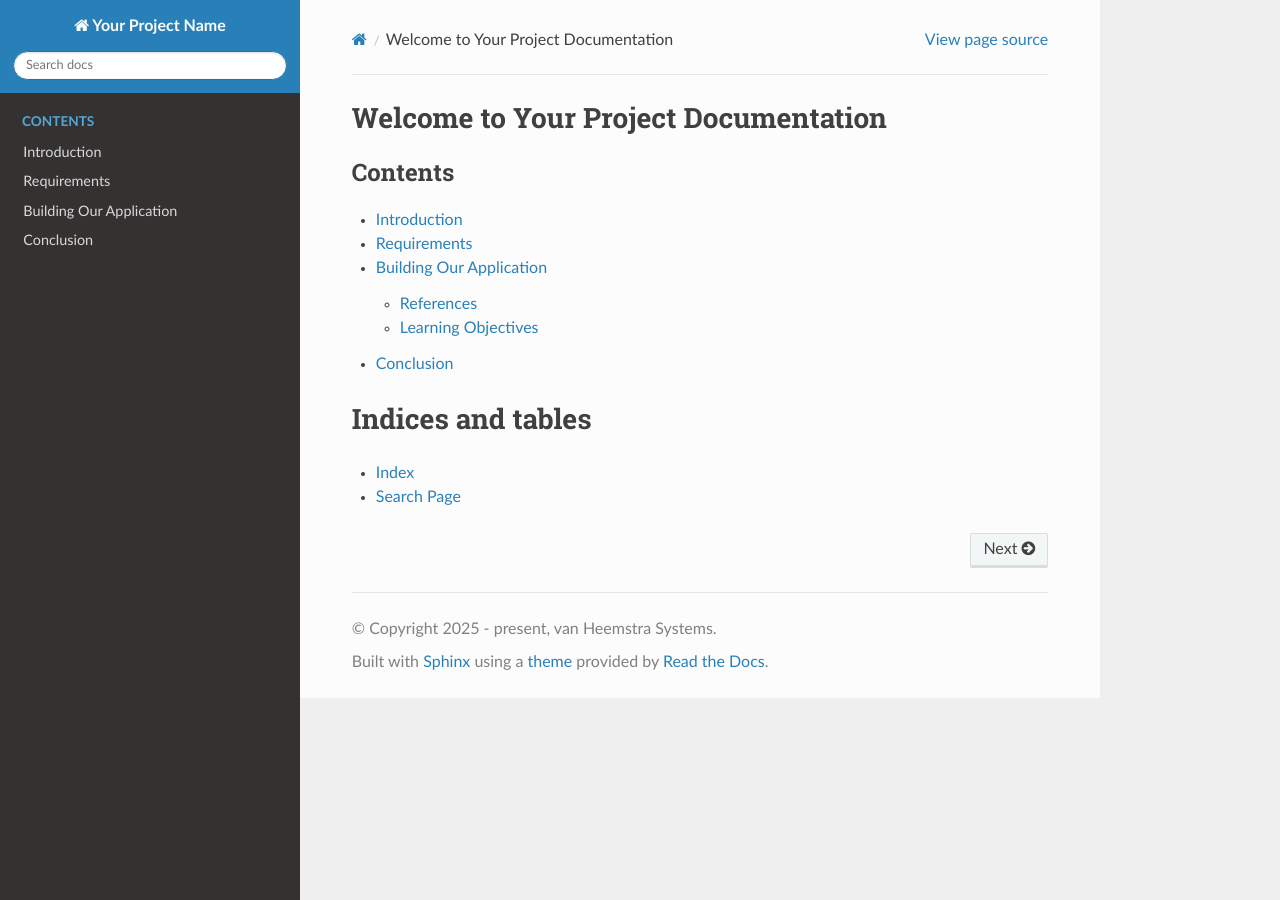
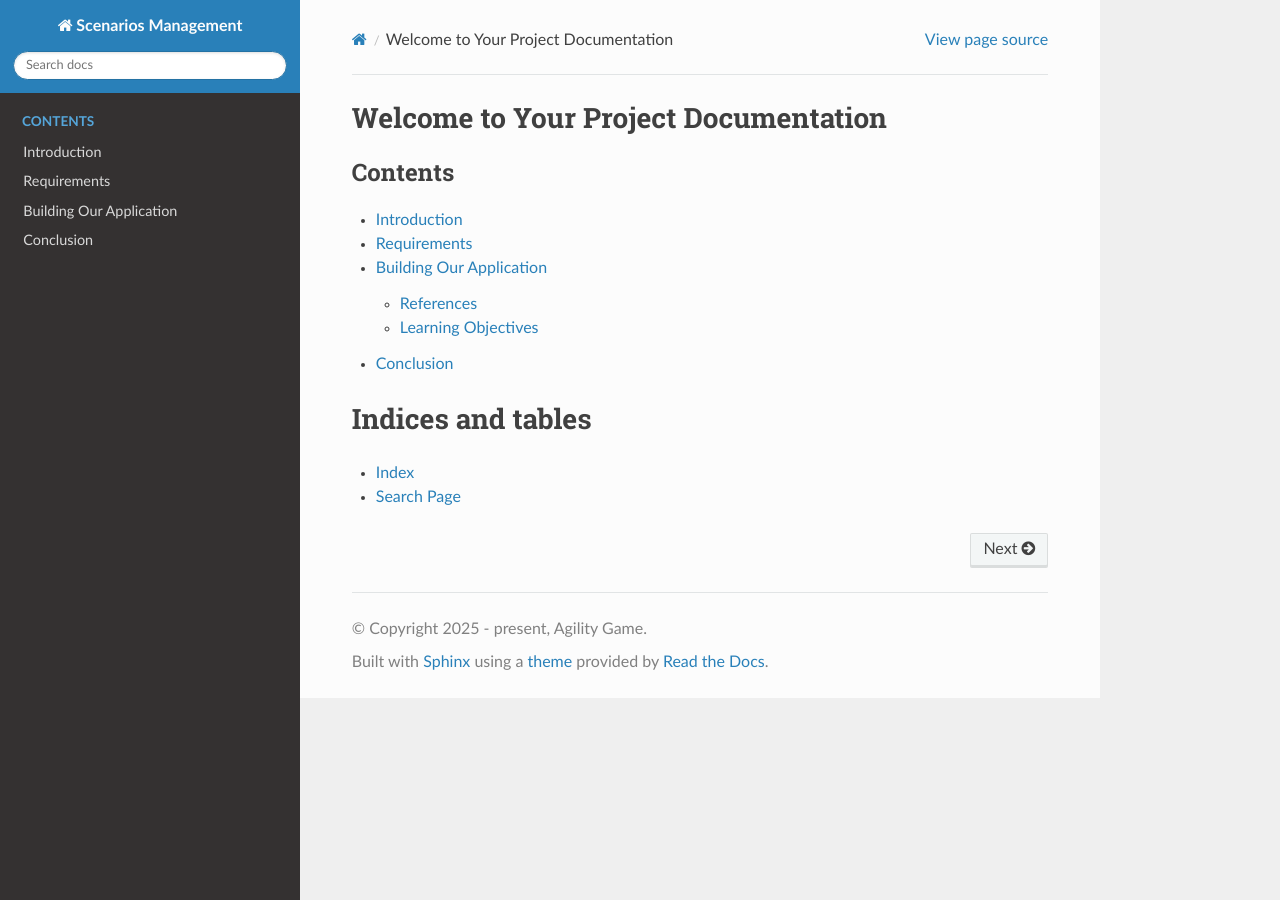
Before and after one commit to agility-game/scenarios-management, a Sphinx documentation site: the page built from docs/source/index.rst, in a window 1280 px wide. Built offline with Sphinx 7.4.7 and the Read the Docs theme 3.1.0, drawn with Linux system fonts in a browser that asks for light colours.

Commit message:
Update conf.py

```diff
--- a/docs/source/conf.py
+++ b/docs/source/conf.py
@@ -1,8 +1,8 @@
 # Configuration file for the Sphinx documentation builder.
 
 # -- Project information -----------------------------------------------------
-project = 'Your Project Name'
-copyright = '2025 - present, van Heemstra Systems'
+project = 'Scenarios Management'
+copyright = '2025 - present, Agility Game'
 author = 'Willem van Heemstra'
 
 release = '0.1'
```
